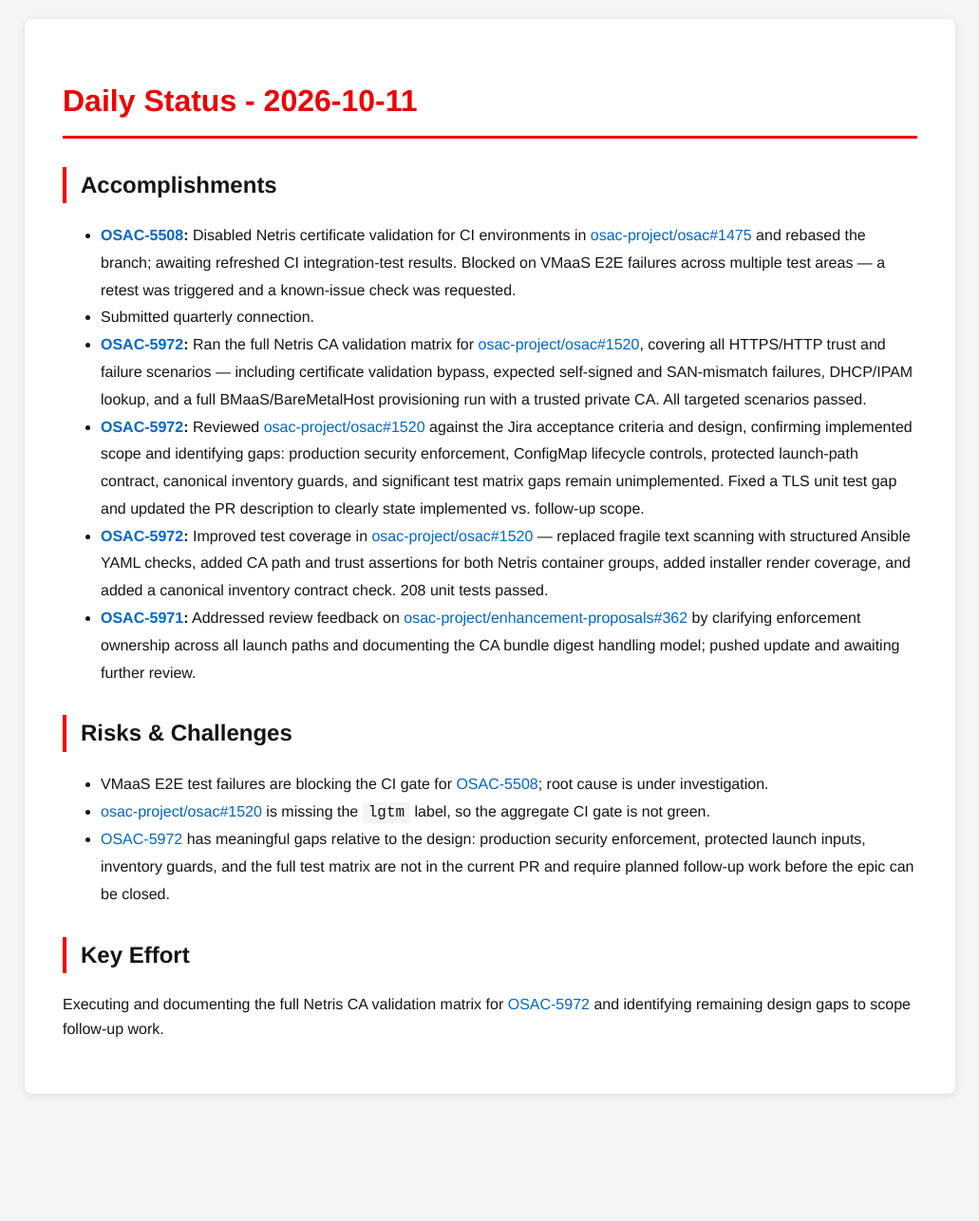
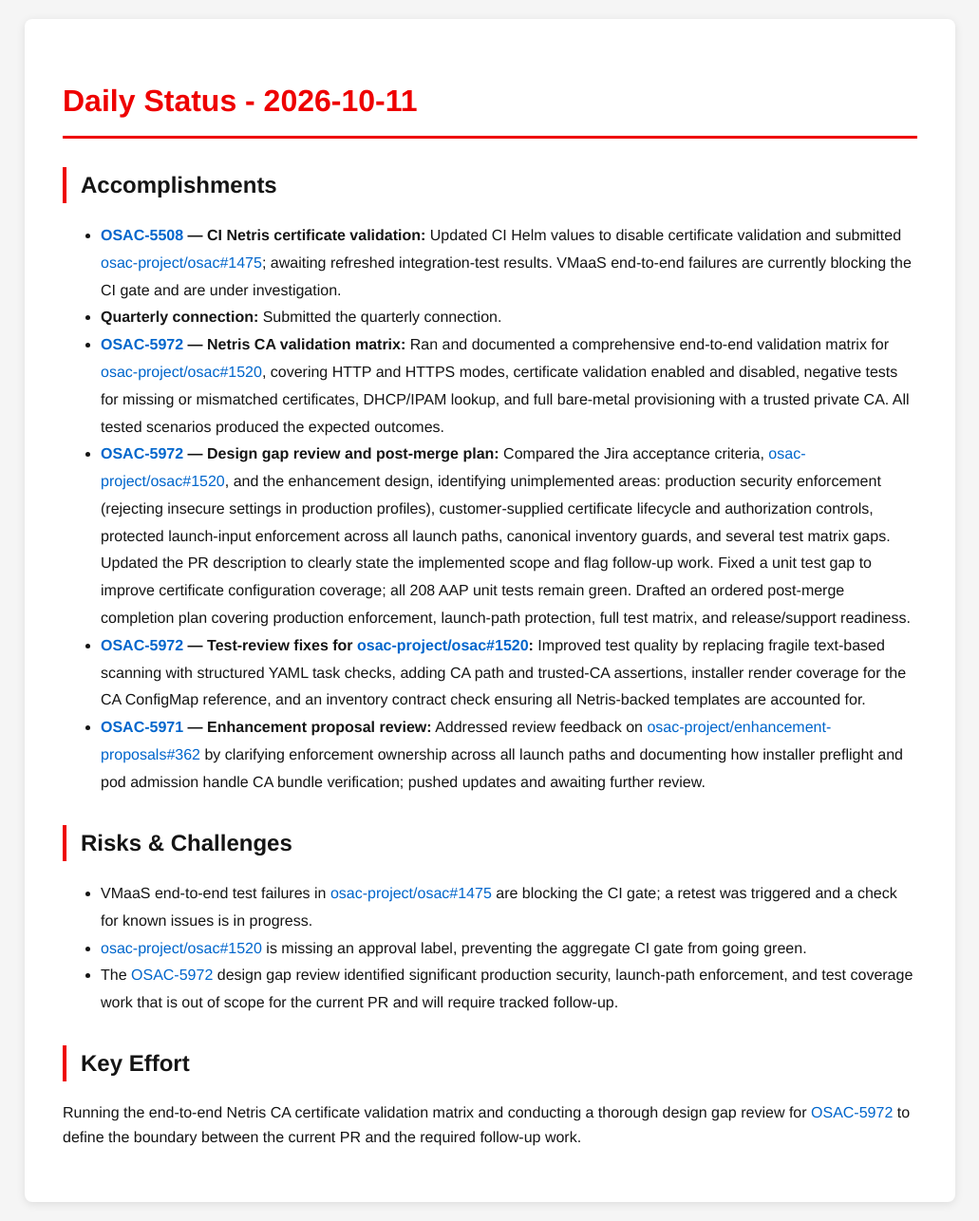
Before and after one commit to tzvatot/daily-status, a Jekyll site: the page built from 2026-10-11.md, in a window 1280 px wide. Shown: the whole page at 95% size, without its empty margins (124-1155 px from the left). Built offline with Jekyll 4.4.1, drawn with Linux system fonts in a browser that asks for light colours; before the commit the page ends 1172 px from its top, so only the background shows below that.

Commit message:
Daily status update - 2026-10-11

```diff
--- a/2026-10-11.md
+++ b/2026-10-11.md
@@ -7,17 +7,17 @@
 # Daily Status - 2026-10-11
 
 ## Accomplishments
-- **[OSAC-5508](https://redhat.atlassian.net/browse/OSAC-5508):** Disabled Netris certificate validation for CI environments in [osac-project/osac#1475](https://github.com/osac-project/osac/pull/1475) and rebased the branch; awaiting refreshed CI integration-test results. Blocked on VMaaS E2E failures across multiple test areas — a retest was triggered and a known-issue check was requested.
-- Submitted quarterly connection.
-- **[OSAC-5972](https://redhat.atlassian.net/browse/OSAC-5972):** Ran the full Netris CA validation matrix for [osac-project/osac#1520](https://github.com/osac-project/osac/pull/1520), covering all HTTPS/HTTP trust and failure scenarios — including certificate validation bypass, expected self-signed and SAN-mismatch failures, DHCP/IPAM lookup, and a full BMaaS/BareMetalHost provisioning run with a trusted private CA. All targeted scenarios passed.
-- **[OSAC-5972](https://redhat.atlassian.net/browse/OSAC-5972):** Reviewed [osac-project/osac#1520](https://github.com/osac-project/osac/pull/1520) against the Jira acceptance criteria and design, confirming implemented scope and identifying gaps: production security enforcement, ConfigMap lifecycle controls, protected launch-path contract, canonical inventory guards, and significant test matrix gaps remain unimplemented. Fixed a TLS unit test gap and updated the PR description to clearly state implemented vs. follow-up scope.
-- **[OSAC-5972](https://redhat.atlassian.net/browse/OSAC-5972):** Improved test coverage in [osac-project/osac#1520](https://github.com/osac-project/osac/pull/1520) — replaced fragile text scanning with structured Ansible YAML checks, added CA path and trust assertions for both Netris container groups, added installer render coverage, and added a canonical inventory contract check. 208 unit tests passed.
-- **[OSAC-5971](https://redhat.atlassian.net/browse/OSAC-5971):** Addressed review feedback on [osac-project/enhancement-proposals#362](https://github.com/osac-project/enhancement-proposals/pull/362) by clarifying enforcement ownership across all launch paths and documenting the CA bundle digest handling model; pushed update and awaiting further review.
+- **[OSAC-5508](https://redhat.atlassian.net/browse/OSAC-5508) — CI Netris certificate validation:** Updated CI Helm values to disable certificate validation and submitted [osac-project/osac#1475](https://github.com/osac-project/osac/pull/1475); awaiting refreshed integration-test results. VMaaS end-to-end failures are currently blocking the CI gate and are under investigation.
+- **Quarterly connection:** Submitted the quarterly connection.
+- **[OSAC-5972](https://redhat.atlassian.net/browse/OSAC-5972) — Netris CA validation matrix:** Ran and documented a comprehensive end-to-end validation matrix for [osac-project/osac#1520](https://github.com/osac-project/osac/pull/1520), covering HTTP and HTTPS modes, certificate validation enabled and disabled, negative tests for missing or mismatched certificates, DHCP/IPAM lookup, and full bare-metal provisioning with a trusted private CA. All tested scenarios produced the expected outcomes.
+- **[OSAC-5972](https://redhat.atlassian.net/browse/OSAC-5972) — Design gap review and post-merge plan:** Compared the Jira acceptance criteria, [osac-project/osac#1520](https://github.com/osac-project/osac/pull/1520), and the enhancement design, identifying unimplemented areas: production security enforcement (rejecting insecure settings in production profiles), customer-supplied certificate lifecycle and authorization controls, protected launch-input enforcement across all launch paths, canonical inventory guards, and several test matrix gaps. Updated the PR description to clearly state the implemented scope and flag follow-up work. Fixed a unit test gap to improve certificate configuration coverage; all 208 AAP unit tests remain green. Drafted an ordered post-merge completion plan covering production enforcement, launch-path protection, full test matrix, and release/support readiness.
+- **[OSAC-5972](https://redhat.atlassian.net/browse/OSAC-5972) — Test-review fixes for [osac-project/osac#1520](https://github.com/osac-project/osac/pull/1520):** Improved test quality by replacing fragile text-based scanning with structured YAML task checks, adding CA path and trusted-CA assertions, installer render coverage for the CA ConfigMap reference, and an inventory contract check ensuring all Netris-backed templates are accounted for.
+- **[OSAC-5971](https://redhat.atlassian.net/browse/OSAC-5971) — Enhancement proposal review:** Addressed review feedback on [osac-project/enhancement-proposals#362](https://github.com/osac-project/enhancement-proposals/pull/362) by clarifying enforcement ownership across all launch paths and documenting how installer preflight and pod admission handle CA bundle verification; pushed updates and awaiting further review.
 
 ## Risks & Challenges
-- VMaaS E2E test failures are blocking the CI gate for [OSAC-5508](https://redhat.atlassian.net/browse/OSAC-5508); root cause is under investigation.
-- [osac-project/osac#1520](https://github.com/osac-project/osac/pull/1520) is missing the `lgtm` label, so the aggregate CI gate is not green.
-- [OSAC-5972](https://redhat.atlassian.net/browse/OSAC-5972) has meaningful gaps relative to the design: production security enforcement, protected launch inputs, inventory guards, and the full test matrix are not in the current PR and require planned follow-up work before the epic can be closed.
+- VMaaS end-to-end test failures in [osac-project/osac#1475](https://github.com/osac-project/osac/pull/1475) are blocking the CI gate; a retest was triggered and a check for known issues is in progress.
+- [osac-project/osac#1520](https://github.com/osac-project/osac/pull/1520) is missing an approval label, preventing the aggregate CI gate from going green.
+- The [OSAC-5972](https://redhat.atlassian.net/browse/OSAC-5972) design gap review identified significant production security, launch-path enforcement, and test coverage work that is out of scope for the current PR and will require tracked follow-up.
 
 ## Key Effort
-Executing and documenting the full Netris CA validation matrix for [OSAC-5972](https://redhat.atlassian.net/browse/OSAC-5972) and identifying remaining design gaps to scope follow-up work.
+Running the end-to-end Netris CA certificate validation matrix and conducting a thorough design gap review for [OSAC-5972](https://redhat.atlassian.net/browse/OSAC-5972) to define the boundary between the current PR and the required follow-up work.
```
